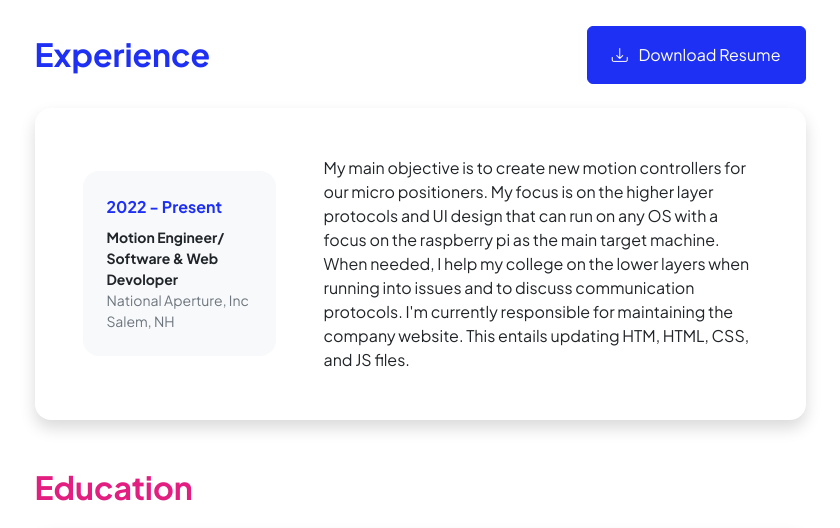
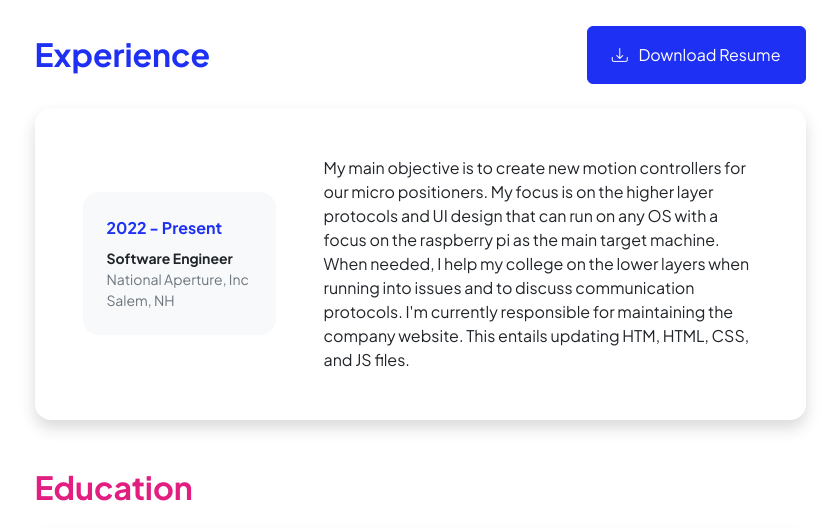
Before and after one commit to C-Metcalf/personal-website, a Django app: page /resume/ in a window 1280 px wide. Shown: the part 200-728 px from the top of the page, without its empty margins (220-1060 px from the left). Run offline with Django 5.2, Linux system fonts and the light colour scheme; some libraries are stand-ins or nearby versions.

Commit message:
changed job title

```diff
--- a/Portfolio/templates/Portfolio/resume.html
+++ b/Portfolio/templates/Portfolio/resume.html
@@ -33,7 +33,7 @@
                 <div class="bg-light p-4 rounded-4">
                   <div class="text-primary fw-bolder mb-2">2022 - Present</div>
                   <div class="small fw-bolder">
-                    Motion Engineer/ Software & Web Devoloper
+                    Software Engineer
                   </div>
                   <div class="small text-muted">National Aperture, Inc</div>
                   <div class="small text-muted">Salem, NH</div>
```
